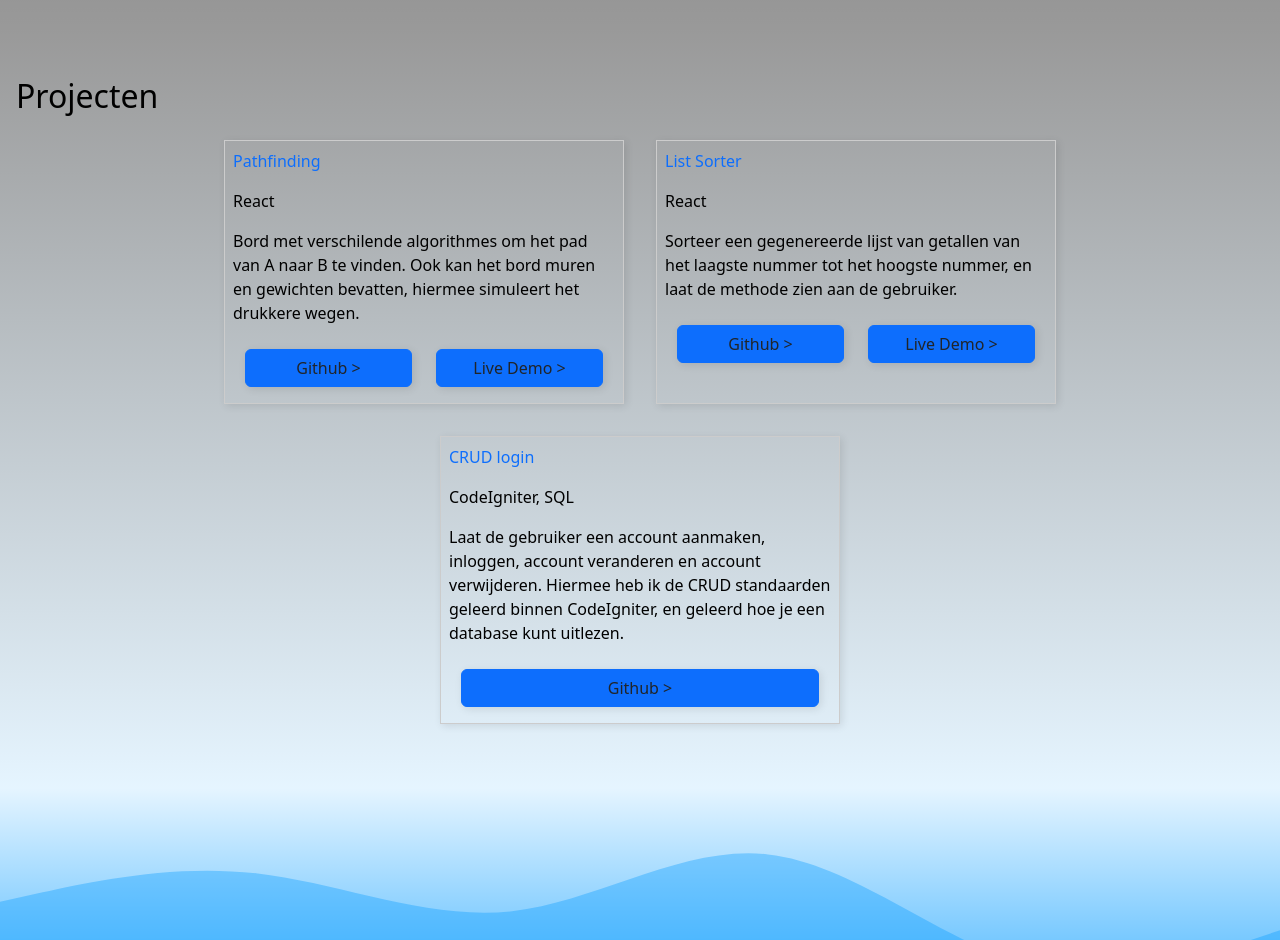
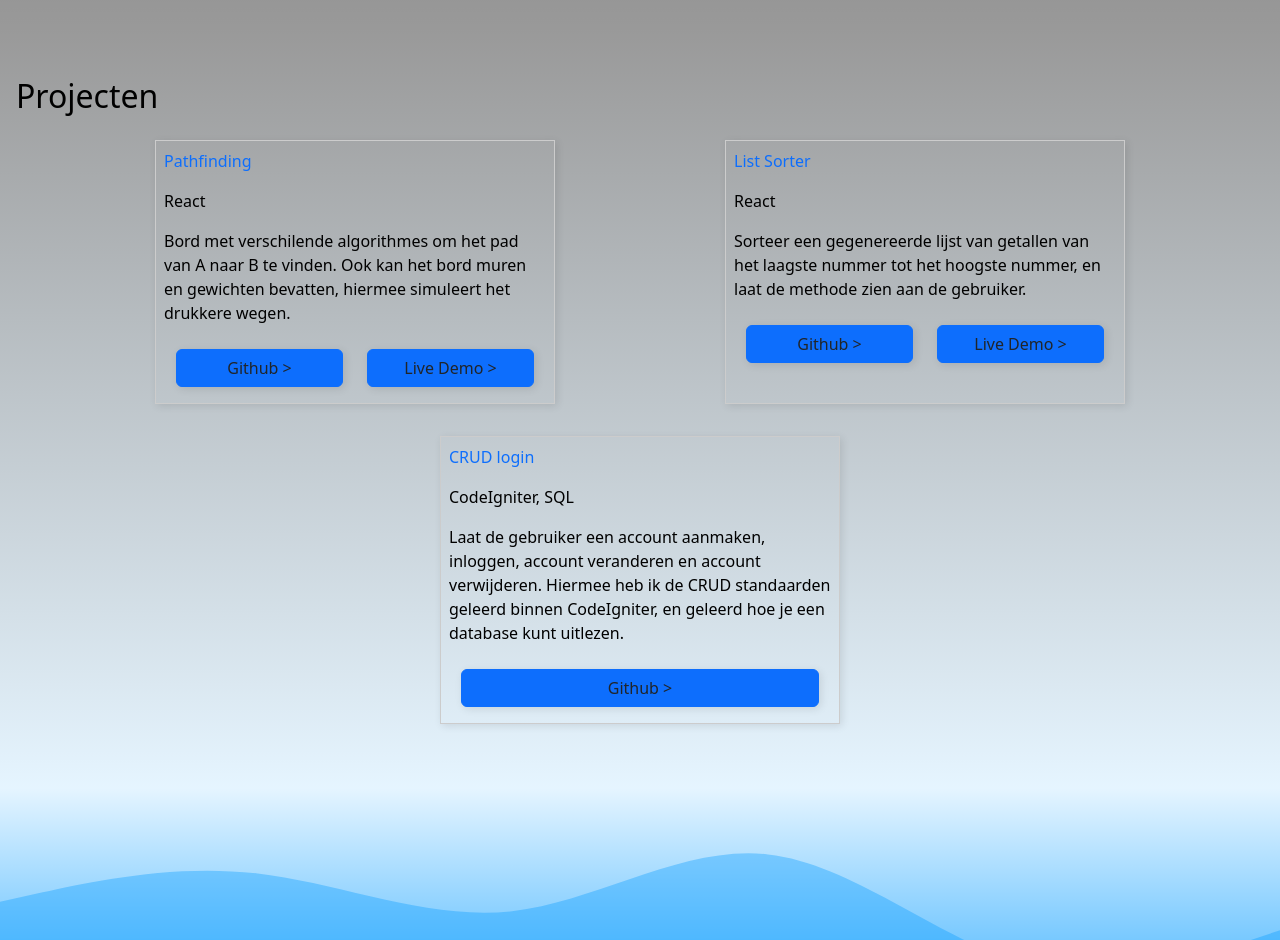
Before and after one commit to 99061142/Portfolio, a React (Create React App) app: page / in a window 1280 px wide. Shown: the part 480-1420 px from the top of the page. Built offline with nearby package versions, Linux system fonts and the light colour scheme.

Commit message:
Added container/row for the project columns

```diff
--- a/src/projects.jsx
+++ b/src/projects.jsx
@@ -1,19 +1,21 @@
-import featuredProjects from './featured-projects'
-import Project from './project'
+import { Container, Row } from 'react-bootstrap';
+import featuredProjects from './featured-projects';
+import Project from './project';
 
 function Projects() {
     return (
-        <div id="projects" className="px-3 py-5">
-            <h2 className="text-black">Projecten</h2>
-            <div className="d-flex flex-wrap justify-content-center">
-                {featuredProjects
-                    .filter(dict => dict.github_url || dict.page_url)
-                    .map((project, key) => {
-                        return (
+        <div id='projects' className='px-3 py-5'>
+            <h2 className='text-black'>Projecten</h2>
+            <Container>
+                <Row className='justify-content-around'>
+                    {featuredProjects
+                        .filter(project => project.github_url || project.page_url)
+                        .map((project, key) =>
                             <Project {...project} key={key} />
                         )
-                    })}
-            </div>
+                    }
+                </Row>
+            </Container>
         </div>
     );
 }
```
